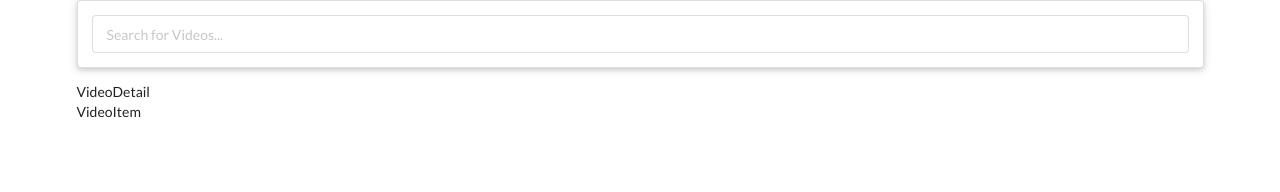
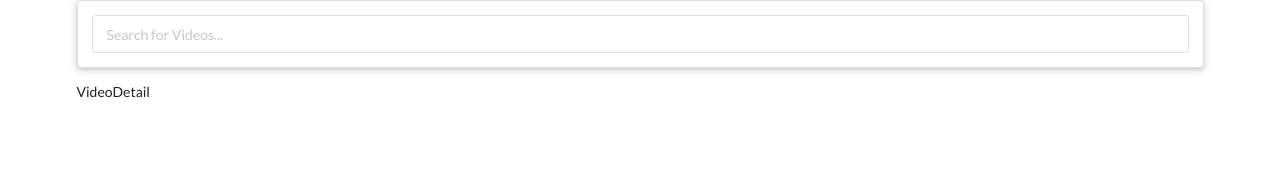
Before and after one commit to Raggan/react-videosite, a React (Create React App) app: page / in a window 1280 px wide. Shown: the top 192 px of the page. Built offline with nearby package versions, Linux system fonts and the light colour scheme.

Commit message:
some tries

```diff
--- a/src/components/App.js
+++ b/src/components/App.js
@@ -18,7 +18,7 @@ class App extends Component {
       <div className="ui container">
         <SearchBar onSubmit={this.onTermSubmit} />
         <VideoDetail />
-        <VideoList />
+        <VideoList videos={this.state.videos} />
       </div>
     );
   }
--- a/src/components/VideoItem.js
+++ b/src/components/VideoItem.js
@@ -2,7 +2,7 @@ import React, { Component } from "react";
 
 class VideoItem extends Component {
   render() {
-    return <div>VideoItem</div>;
+    return <div>{console.log(this.props.video)}</div>;
   }
 }
 
--- a/src/components/VideoList.js
+++ b/src/components/VideoList.js
@@ -2,10 +2,18 @@ import React, { Component } from "react";
 import VideoItem from "./VideoItem";
 
 class VideoList extends Component {
+  state = { videos: [] };
+  handleVideos = props => {
+    const videos = this.props.videos.map(video => {
+      return this.setState({ videos });
+    });
+  };
   render() {
     return (
       <div>
-        <VideoItem />
+        <ul>
+          <VideoItem />
+        </ul>
       </div>
     );
   }
```
